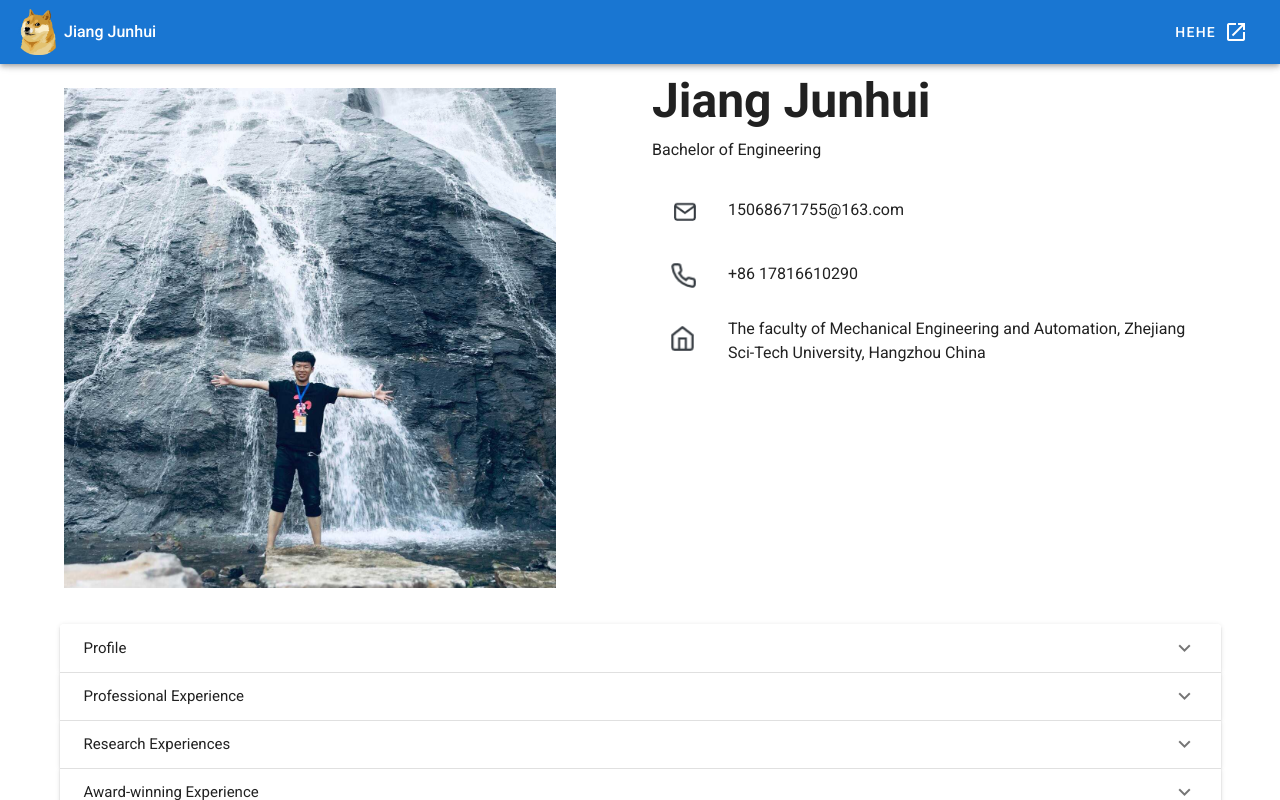
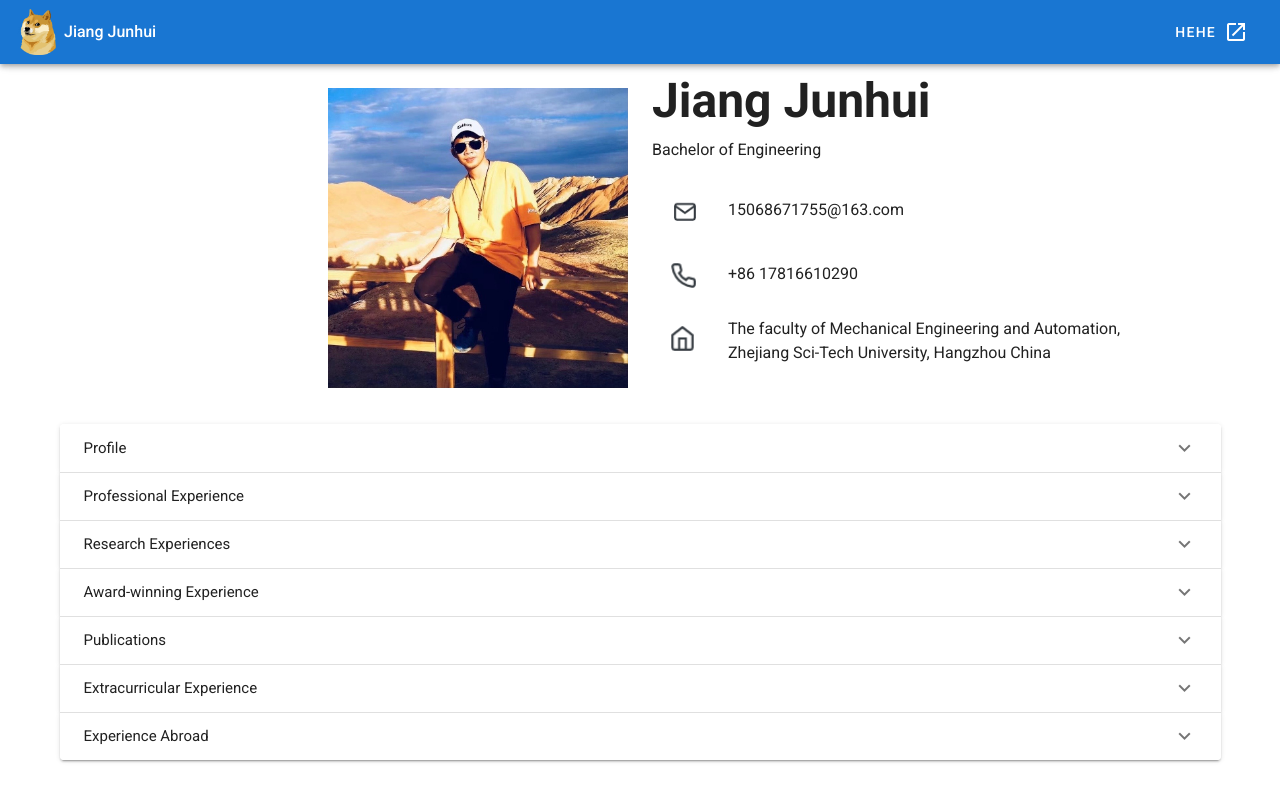
Before and after one commit to dominic-soh/example-about-page, a Vue app: page / in a window 1280 px wide. Shown: the top 800 px of the page. Built offline with nearby package versions, Linux system fonts and the light colour scheme.

Commit message:
style change request

```diff
--- a/src/components/PageHeader.vue
+++ b/src/components/PageHeader.vue
@@ -1,13 +1,13 @@
 <template>
-  <v-container>
+  <v-container style="width: 80%">
     <v-row>
-      <v-col>
+      <v-col align="right">
         <v-img
-          :src="require('../assets/jiang.jpg')"
+          :src="require('../assets/jiangchill.jpg')"
           class="my-3"
           contain
-          height="500"
-          width="500"
+          height="300"
+          width="300"
         />
       </v-col>
 
```
Also changed, not shown: src/assets/jiangchill.jpg (added).
